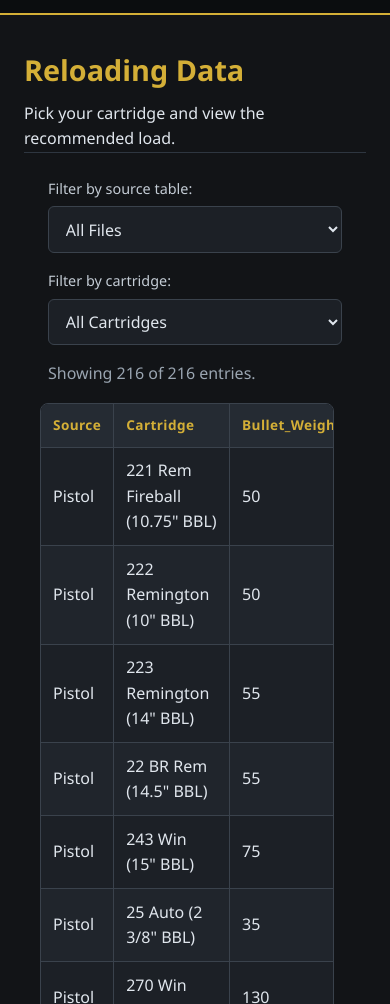
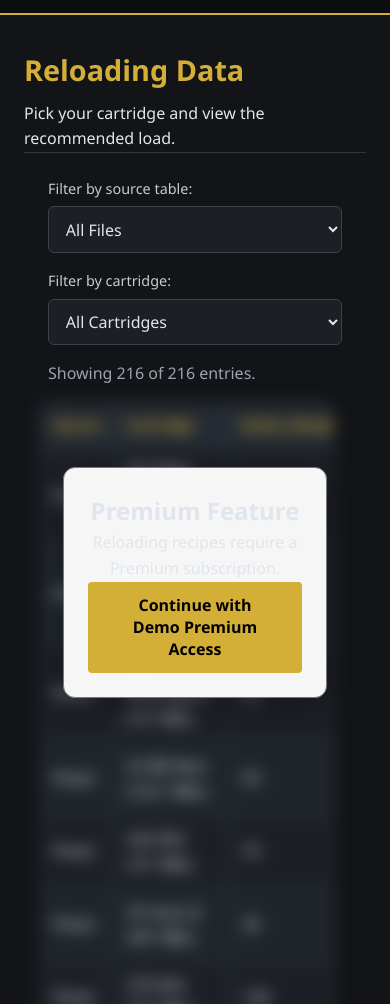
Before and after one commit to hellagood11/MyArmoryApp, a website: page public/reloading.html in a window 390 px wide. Shown: the part 96-1100 px from the top of the page. Drawn offline with nearby package versions, Linux system fonts and the light colour scheme.

Commit message:
Attempt at premium limitation

```diff
--- a/public/reloading.html
+++ b/public/reloading.html
@@ -44,6 +44,29 @@
 
         <p id="loading">Loading and processing data...</p>
 
+        <div class="premium-content-wrapper">
+            <div id="reloading-table-container" class="premium-content">
+                <div class="table-container">
+                    <table id="reloading-table">
+                        <thead>
+                            <tr id="table-header"></tr>
+                        </thead>
+                        <tbody id="table-body"></tbody>
+                    </table>
+                </div>
+            </div>
+
+            <div class="premium-overlay" id="reloadingPremiumOverlay">
+                <div class="premium-overlay-card">
+                    <h2>Premium Feature</h2>
+                    <p>Reloading recipes require a Premium subscription.</p>
+                    <button type="button" class="cta-btn" id="unlockReloadingPreview">
+                        Continue with Demo Premium Access
+                    </button>
+                </div>
+            </div>
+        </div>
+
         <div class="table-container">
             <table id="reloading-table">
                 <thead>
--- a/public/script.js
+++ b/public/script.js
@@ -749,3 +749,44 @@ document.addEventListener("DOMContentLoaded", () => {
 
     loadReloadingData();
 });
+
+const RELOADING_PREMIUM_KEY = "myArmoryDemoPremiumReloading";
+const BALLISTICS_PREMIUM_KEY = "myArmoryDemoPremiumBallistics";
+
+function initializePremiumPreview(
+    overlayId,
+    buttonId,
+    sessionKey
+) {
+    const overlay = document.getElementById(overlayId);
+    const button = document.getElementById(buttonId);
+
+    if (!overlay || !button) return;
+
+    function applyAccessState() {
+        const unlocked =
+            sessionStorage.getItem(sessionKey) === "true";
+        overlay.hidden = unlocked;
+    }
+
+    button.addEventListener("click", () => {
+        sessionStorage.setItem(sessionKey, "true");
+        applyAccessState();
+    });
+
+    applyAccessState();
+}
+
+document.addEventListener("DOMContentLoaded", () => {
+    initializePremiumPreview(
+        "reloadingPremiumOverlay",
+        "unlockReloadingPreview",
+        RELOADING_PREMIUM_KEY
+    );
+
+    initializePremiumPreview(
+        "ballisticsPremiumOverlay",
+        "unlockBallisticsPreview",
+        BALLISTICS_PREMIUM_KEY
+    );
+});
--- a/public/styles.css
+++ b/public/styles.css
@@ -651,3 +651,44 @@ footer {
         margin-left: 1rem;
     }
 }
+
+.premium-content-wrapper {
+    position: relative;
+}
+
+.premium-content {
+    filter: blur(8px);
+    pointer-events: none;
+    user-select: none;
+}
+
+.premium-overlay {
+    position: absolute;
+    inset: 0;
+    z-index: 10;
+    display: grid;
+    place-items: center;
+    min-height: 100%;
+    padding: 1.5rem;
+}
+
+.premium-overlay[hidden] {
+    display: none;
+}
+
+.premium-overlay-card {
+    width: min(32rem, 90%);
+    padding: 1.5rem;
+    text-align: center;
+    border: 1px solid var(--border-color, #777);
+    border-radius: 0.75rem;
+    background: rgba(255, 255, 255, 0.96);
+    box-shadow: 0 0.5rem 1.5rem rgba(0, 0, 0, 0.25);
+}
+
+@media (max-width: 700px) {
+    .premium-overlay {
+        align-items: start;
+        padding-top: 4rem;
+    }
+}
```
Also changed, not shown: public/ballistics.html (+20 -8 lines).
